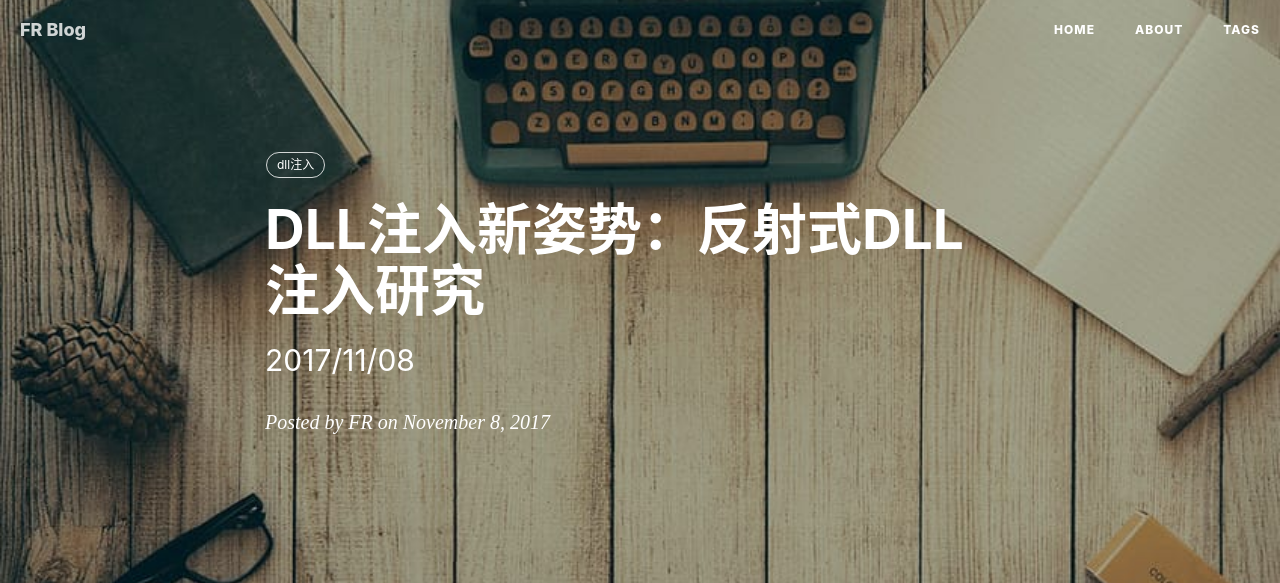
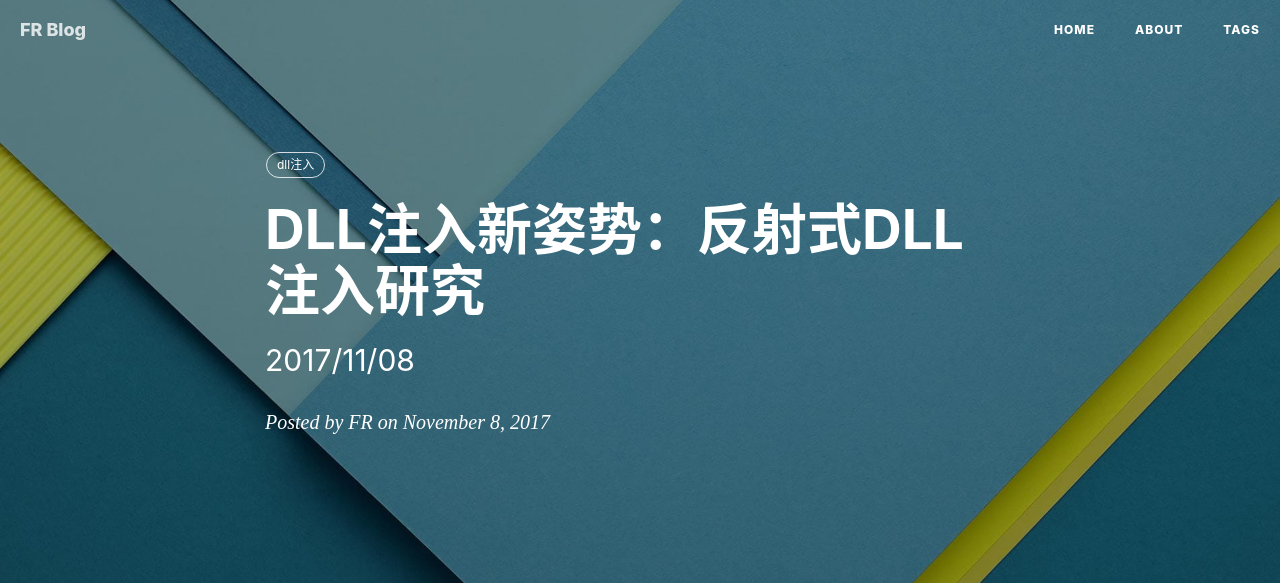
Before and after one commit to flankeraptor/flankeraptor.github.io, a Jekyll site: the page built from _posts/2017-11-08-04-DLL注入新姿势：反射式DLL注入研究.md, in a window 1280 px wide. Shown: the top 583 px of the page. Built offline with Jekyll 4.4.1, drawn with Linux system fonts in a browser that asks for light colours; nearby versions of some CDN libraries; comment, search, counter and statistics services are not loaded; grey boxes are pictures that could not be loaded.

Commit message:
Update 2017-11-08-04-DLL注入新姿势：反射式DLL注入研究.md

```diff
--- a/_posts/2017-11-08-04-DLL注入新姿势：反射式DLL注入研究.md
+++ b/_posts/2017-11-08-04-DLL注入新姿势：反射式DLL注入研究.md
@@ -4,7 +4,7 @@ title: DLL注入新姿势：反射式DLL注入研究
 subtitle: 2017/11/08
 date: 2017-11-08
 author: FR
-header-img:
+header-img: img/depot/post-butiao.jpg
 catalog: true
 tags:
     - dll注入
```
